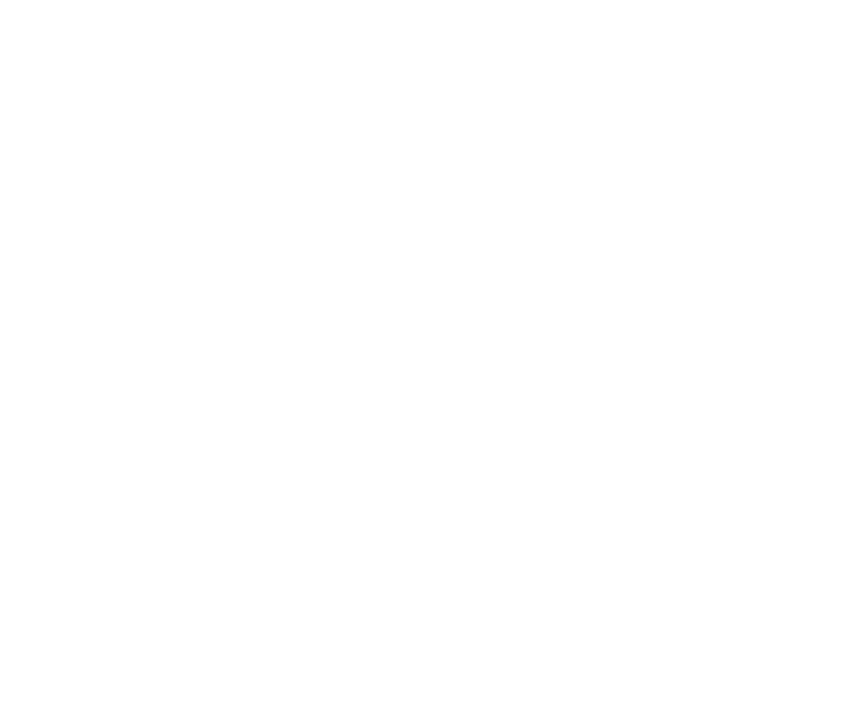
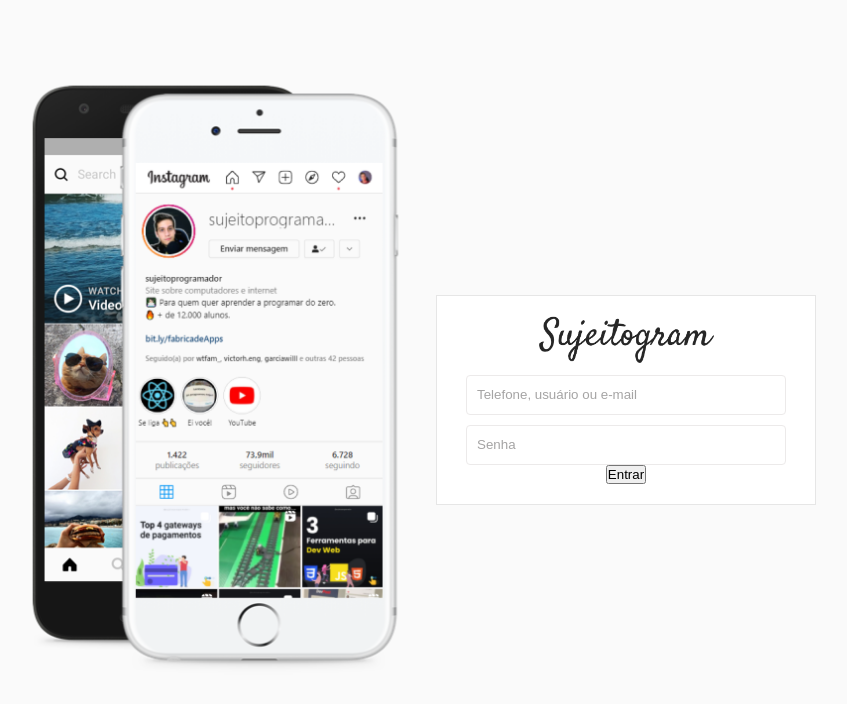
Before and after one commit to thiagorodriguezdev/tela-login-instragram, a plain HTML site: page index.html in a window 1280 px wide. Shown: the whole page, without its empty margins (224-1071 px from the left). Drawn offline with Linux system fonts and the light colour scheme.

```diff
--- a/index.html
+++ b/index.html
@@ -9,7 +9,26 @@
 </head>
 
 <body>
+  <section id="wrapper">
+    <div id="container"">
+      <div class="column left">
+        <div class="main"></div>
+      </div>
 
+      <div class="column right">
+        <div class="login-panel">
+          <div class="logo">
+            <img class="logo-img" src="assets/logo.png" alt="Logo do Sujeitogram">
+          </div>
+          <form>
+            <input type="text" name="username" placeholder="Telefone, usuário ou e-mail" required>
+            <input type="password" name="password" placeholder="Senha">
+            <input type="submit" value="Entrar">
+          </form>
+        </div>
+      </div>
+    </div>
+  </section>
 </body>
 
 </html>
--- a/style.css
+++ b/style.css
@@ -0,0 +1,90 @@
+* {
+  margin: 0;
+  padding: 0;
+  box-sizing: border-box;
+}
+
+html {
+  font-size: 62.5%; /* 1rem = 10px */
+}
+body {
+  background: #fafafa;
+  height: 100%;
+  width: 100%;
+  font-family: Arial, Helvetica, sans-serif;
+}
+
+a {
+  color: #3c96ed;
+  text-decoration: none;
+}
+
+#wrapper {
+  height: 100vh;
+}
+
+#container {
+  margin: 0 auto;
+  min-height: 100%;
+  width: 800px;
+  display: flex;
+  align-items: center;
+}
+
+.column {
+  flex-grow: 1;
+  width: 50%;
+}
+
+.left {
+  background-image: url(assets/main-foto.png);
+  background-size: 450px;
+  background-repeat: no-repeat;
+  background-position: center;
+  height: 600px;
+  margin-bottom: 50px;
+}
+
+.right {
+  padding-left: 20px;
+}
+
+.login-panel {
+  background: #fff;
+  border: 1px solid #e6e6e6;
+  text-align: center;
+  padding: 20px 0;
+}
+
+.logo-img {
+  width: 175px;
+}
+
+form {
+  display: flex;
+  flex-direction: column;
+  align-items: center;
+  justify-content: center;
+}
+
+input[type="password"],
+input[type="text"] {
+  background: #fff;
+  border: 1px solid rgb(236, 234, 234);
+  height: 40px;
+  border-radius: 4px;
+  margin-top: 10px;
+  padding: 10px;
+  font: 1.3rem;
+  width: 320px;
+  color: #000;
+}
+
+input[type="password"]::placeholder, input[type="text"]::placeholder{
+  color: rgb(165, 164, 164);
+}
+
+input[type="password"]:focus, input[type="text"]:focus {
+  outline: 0;
+  border: 1px solid #a1a1a1;
+}
```
Also changed, not shown: assets/appstore.png (added), assets/googleplay.png (added), assets/logo.png (added), assets/main-foto.png (added).
